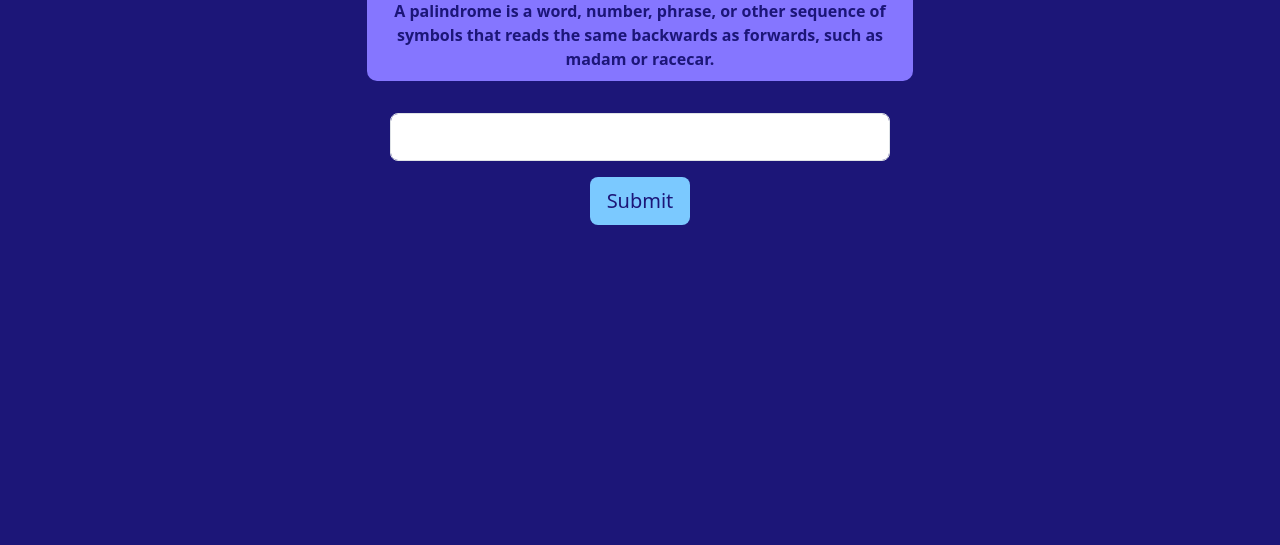
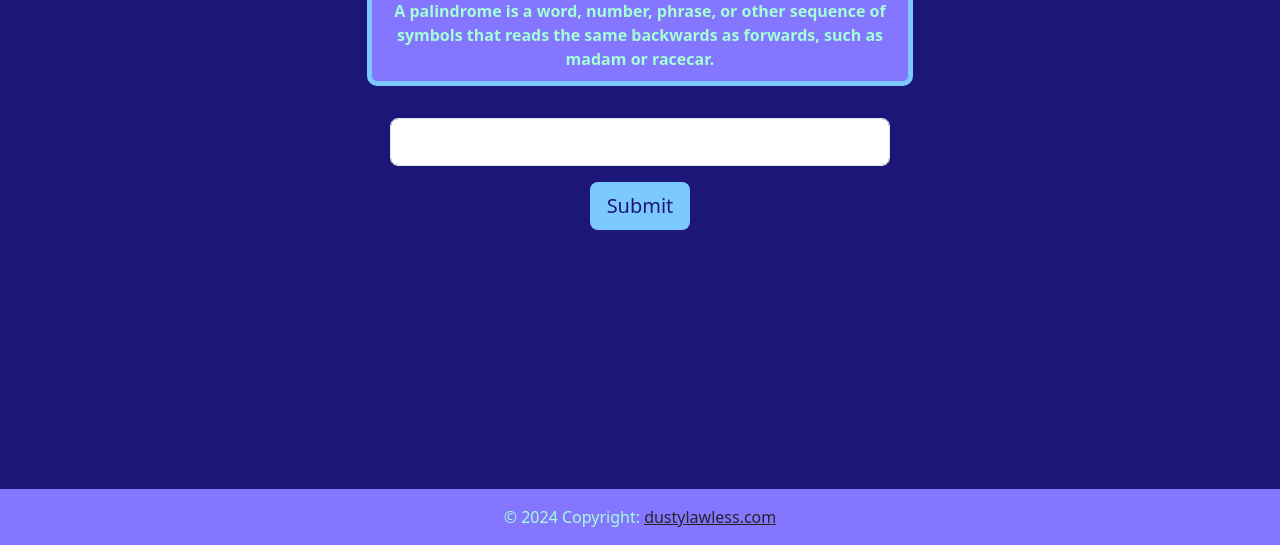
Before and after one commit to djlaw90/palindrome-check, a plain HTML site: page index.html in a window 1280 px wide. Shown: the part 255-800 px from the top of the page. Drawn offline with nearby package versions, Linux system fonts and the light colour scheme.

Commit message:
added footer

```diff
--- a/index.html
+++ b/index.html
@@ -29,6 +29,10 @@
             </div>
         </div>
       </div>
+      <footer class="text-center p-3">
+        © 2024 Copyright:
+        <a class="text-dark" href="https://dustylawless.com/">dustylawless.com</a>
+      </footer>
 <script src="scripts.js"></script>
 <script src="https://cdn.jsdelivr.net/npm/bootstrap@5.3.3/dist/js/bootstrap.bundle.min.js" integrity="sha384-YvpcrYf0tY3lHB60NNkmXc5s9fDVZLESaAA55NDzOxhy9GkcIdslK1eN7N6jIeHz" crossorigin="anonymous"></script>
 </body>
--- a/styles.css
+++ b/styles.css
@@ -17,8 +17,16 @@ body {
     padding: 10px;
     font-weight: bold;
     background-color: #8576FF;
-    color: #1C1678;
+    border: 5px solid #7BC9FF;
+    color: #A3FFD6;
     border-radius: 10px;
+}
+
+footer {
+    background-color: #8576FF;
+    position:fixed;
+    bottom:0;
+    width: 100%;
 }
 
 #text-input {
```
